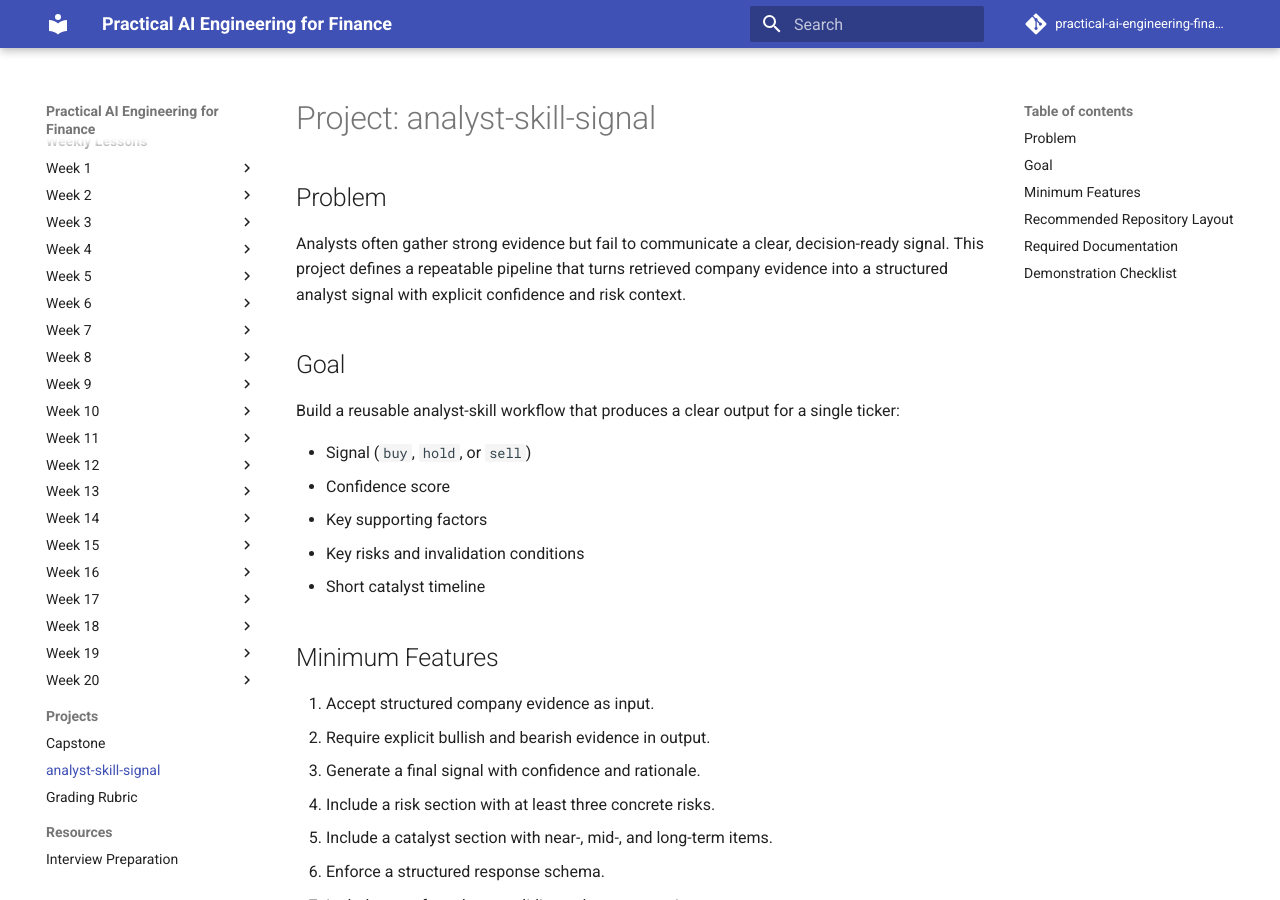
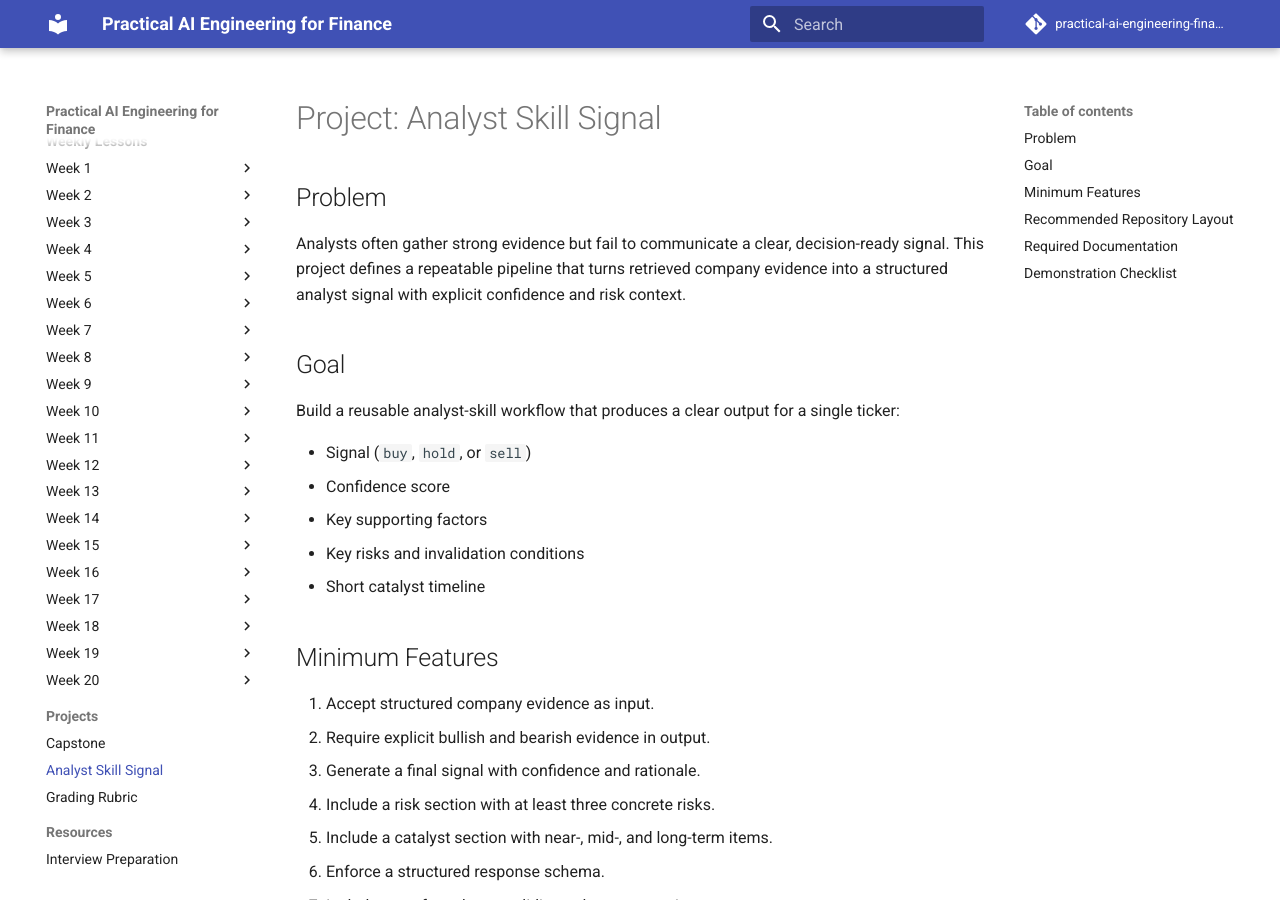
Before and after one commit to CJ5815/practical-ai-engineering-finance, an MkDocs documentation site: the page built from docs/projects/analyst-skill-signal.md, in a window 1280 px wide and 900 px high. Built offline with MkDocs 1.6.1 and Material for MkDocs 9.7.7, drawn with Linux system fonts in a browser that asks for light colours; comment, search, counter and statistics services are not loaded.

```diff
--- a/docs/projects/analyst-skill-signal.md
+++ b/docs/projects/analyst-skill-signal.md
@@ -1,4 +1,4 @@
-# Project: analyst-skill-signal
+# Project: Analyst Skill Signal
 
 ## Problem
 
--- a/mkdocs.yml
+++ b/mkdocs.yml
@@ -90,7 +90,7 @@ nav:
           - Full Lesson: weeks/week-20_Practical_AI_Engineering_for_Finance.md
   - Projects:
       - Capstone: projects/capstone.md
-      - analyst-skill-signal: projects/analyst-skill-signal.md
+      - Analyst Skill Signal: projects/analyst-skill-signal.md
       - Grading Rubric: projects/rubric.md
   - Resources:
       - Interview Preparation: resources/interview-prep.md
```
